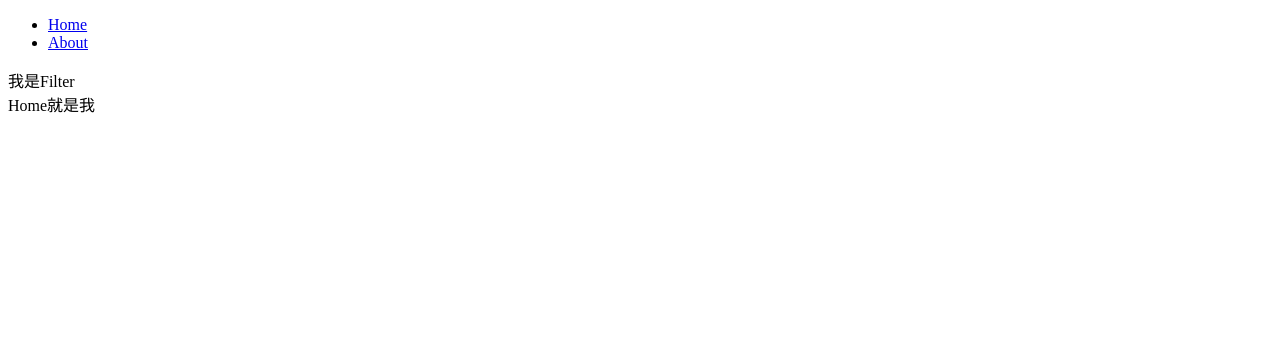
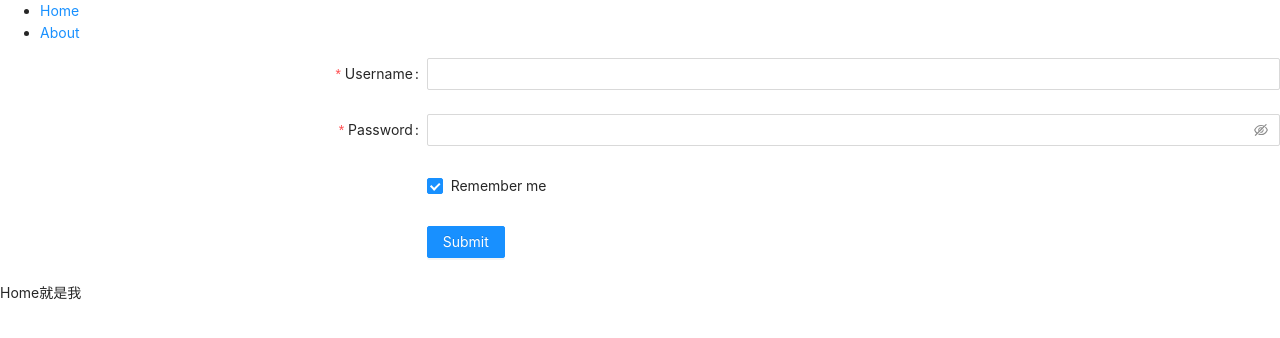
Before and after one commit to HARRISKING/jiagouDemo1, a React (Create React App) app: page / in a window 1280 px wide. Shown: the top 338 px of the page. Built offline with nearby package versions, Linux system fonts and the light colour scheme.

Commit message:
'ant样式问题解决'

```diff
--- a/package.json
+++ b/package.json
@@ -30,5 +30,8 @@
       "last 1 firefox version",
       "last 1 safari version"
     ]
+  },
+  "devDependencies": {
+    "antd": "^4.1.5"
   }
 }
--- a/src/App.jsx
+++ b/src/App.jsx
@@ -5,6 +5,7 @@
   Route,
   Link
 } from "react-router-dom";
+import 'antd/dist/antd.css'
 
 import Home from './project/home'
 import About from './project/about'
--- a/src/component/Filter.jsx
+++ b/src/component/Filter.jsx
@@ -1,9 +1,60 @@
-import React, { useState } from 'react';
+import React, { Component } from 'react';
+import { Form, Input, Button, Checkbox } from 'antd';
 
-function Filter(){
-  return(
-    <div>我是Filter</div>
-  )
+const layout = {
+  labelCol: { span: 8 },
+  wrapperCol: { span: 16 },
+};
+const tailLayout = {
+  wrapperCol: { offset: 8, span: 16 },
+};
+
+
+
+export default class Filter extends Component {
+
+  render() {
+    const onFinish = values => {
+      console.log('Success:', values);
+    };
+
+    const onFinishFailed = errorInfo => {
+      console.log('Failed:', errorInfo);
+    };
+    return (
+      <Form
+        {...layout}
+        name="basic"
+        initialValues={{ remember: true }}
+        onFinish={onFinish}
+        onFinishFailed={onFinishFailed}
+      >
+        <Form.Item
+          label="Username"
+          name="username"
+          rules={[{ required: true, message: 'Please input your username!' }]}
+        >
+          <Input />
+        </Form.Item>
+
+        <Form.Item
+          label="Password"
+          name="password"
+          rules={[{ required: true, message: 'Please input your password!' }]}
+        >
+          <Input.Password />
+        </Form.Item>
+
+        <Form.Item {...tailLayout} name="remember" valuePropName="checked">
+          <Checkbox>Remember me</Checkbox>
+        </Form.Item>
+
+        <Form.Item {...tailLayout}>
+          <Button type="primary" htmlType="submit">
+            Submit
+        </Button>
+        </Form.Item>
+      </Form>
+    )
+  }
 }
-
-export default Filter
```
